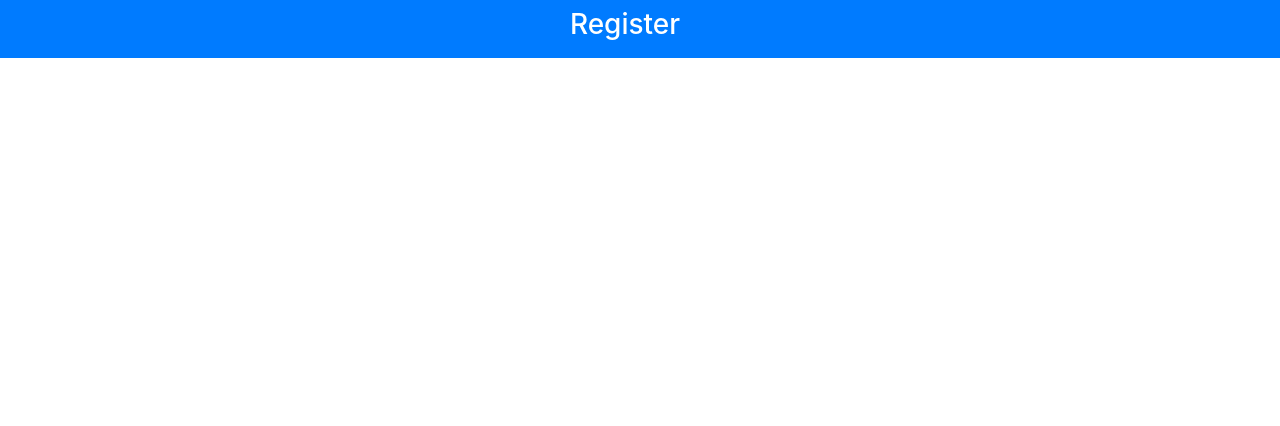
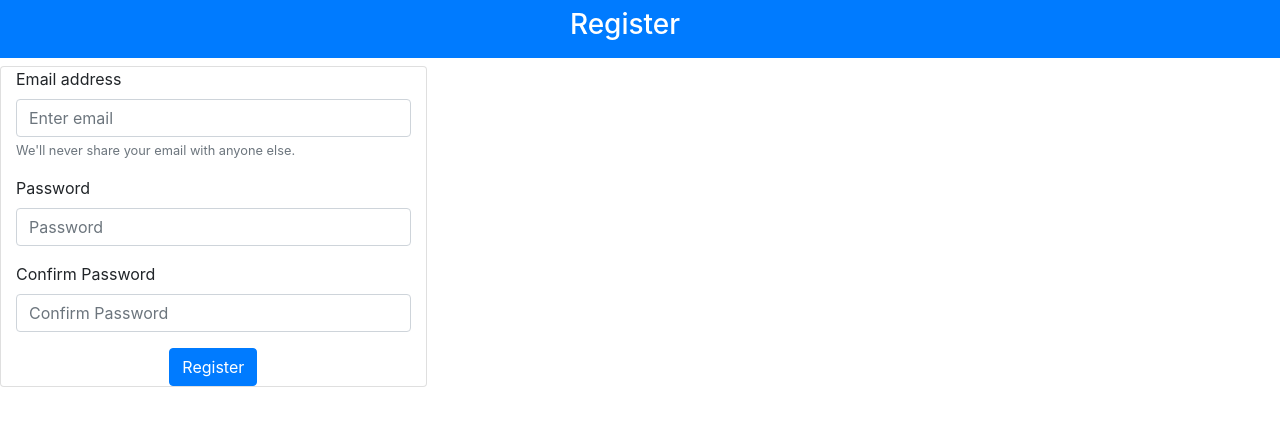
Before and after one commit to Jeaninney/MedCheck, a React (Create React App) app: page / in a window 1280 px wide. Shown: the top 426 px of the page. Built offline with nearby package versions, Linux system fonts and the light colour scheme.

Commit message:
created layout of registration page

```diff
--- a/package.json
+++ b/package.json
@@ -6,6 +6,7 @@
     "@testing-library/jest-dom": "^4.2.4",
     "@testing-library/react": "^9.5.0",
     "@testing-library/user-event": "^7.2.1",
+    "axios": "^0.19.2",
     "react": "^16.13.1",
     "react-dom": "^16.13.1",
     "react-scripts": "3.4.1"
--- a/src/App.js
+++ b/src/App.js
@@ -2,12 +2,14 @@
 
 import Header from './components/Header';
 
+import RegistrationForm from './components/RegistrationForm';
 import './App.css';
 
 function App() {
   return (
     <div className="App">
       <Header />
+      <RegistrationForm />
     </div>
   );
 }
--- /dev/null
+++ b/src/components/RegistrationForm/index.js
@@ -0,0 +1,76 @@
+import React, { useState } from 'react';
+
+function RegistrationForm(props) {
+  const [state, setState] = useState({
+    email: '',
+    password: '',
+    confirmPassword: '',
+  });
+
+  const handleChange = (e) => {
+    const { id, value } = e.target;
+    setState((prevState) => ({
+      ...prevState,
+      [id]: value,
+    }));
+  };
+
+  // const handleSubmitClick = (e) => {
+  //   e.preventDefault();
+  //   if(state.password === state.confirmPassword) {
+  //       sendDetailsToServer()
+  //   } else {
+  //       props.showError('Passwords do not match');
+  //   }
+  // }
+  return (
+    <div className="card col-12 col-lg-4 login-card mt-2 hv-center">
+      <form>
+        <div className="form-group text-left">
+          <label htmlFor="exampleInputEmail1">Email address</label>
+          <input
+            type="email"
+            className="form-control"
+            id="email"
+            aria-describedby="emailHelp"
+            placeholder="Enter email"
+            value={state.email}
+            onChange={handleChange}
+          />
+          <small id="emailHelp" className="form-text text-muted">We'll never share your email with anyone else.</small>
+        </div>
+        <div className="form-group text-left">
+          <label htmlFor="exampleInputPassword1">Password</label>
+          <input
+            type="password"
+            className="form-control"
+            id="password"
+            placeholder="Password"
+            value={state.password}
+            onChange={handleChange}
+          />
+        </div>
+        <div className="form-group text-left">
+          <label htmlFor="exampleInputPassword1">Confirm Password</label>
+          <input
+            type="password"
+            className="form-control"
+            id="confirmPassword"
+            placeholder="Confirm Password"
+            value={state.confirmPassword}
+            onChange={handleChange}
+          />
+        </div>
+        <button
+          type="submit"
+          className="btn btn-primary"
+          // onClick={handleSubmitClick}
+        >
+          Register
+        </button>
+      </form>
+    </div>
+  );
+}
+
+export default RegistrationForm;
```
Also changed, not shown: src/pages/login.js (deleted).
